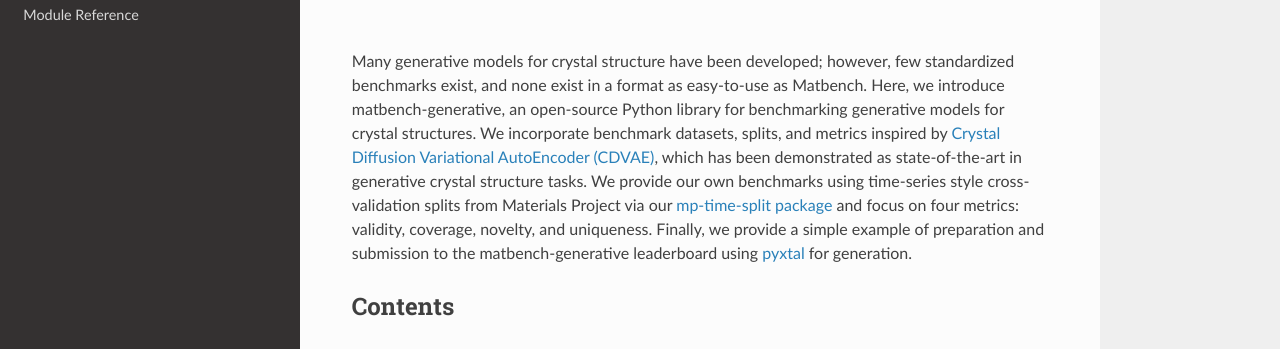
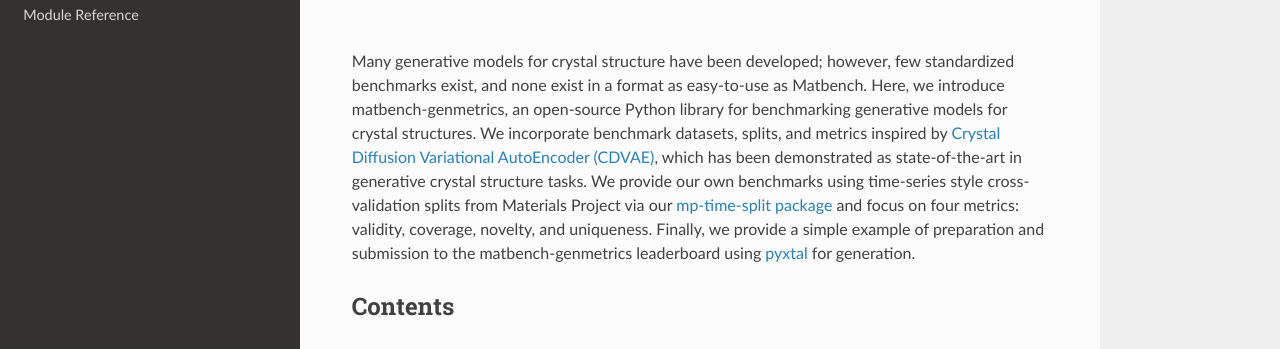
Before and after one commit to sparks-baird/matbench-genmetrics, a Sphinx documentation site: the page built from docs/index.md, in a window 1280 px wide and 900 px high. Shown: the part 278-627 px from the top of the window. Built offline with Sphinx 7.4.7 and the Read the Docs theme 2.0.0, drawn with Linux system fonts in a browser that asks for light colours.

Commit message:
matbench-genmetrics, not matbench-generative

```diff
--- a/docs/index.md
+++ b/docs/index.md
@@ -2,35 +2,35 @@
 
 [![Project generated with PyScaffold](https://img.shields.io/badge/-PyScaffold-005CA0?logo=pyscaffold)](https://pyscaffold.org/)
 [![ReadTheDocs](https://readthedocs.org/projects/matbench-genmetrics/badge/?version=latest)](https://matbench-genmetrics.readthedocs.io/en/stable/)
-[![Coveralls](https://img.shields.io/coveralls/github/<USER>/matbench-genmetrics/main.svg)](https://coveralls.io/r/<USER>/matbench-genmetrics)
+[![Coveralls](https://img.shields.io/coveralls/github/sparks-baird/matbench-genmetrics/main.svg)](https://coveralls.io/r/sparks-baird/matbench-genmetrics)
 [![PyPI-Server](https://img.shields.io/pypi/v/matbench-genmetrics.svg)](https://pypi.org/project/matbench-genmetrics/)
 [![Conda-Forge](https://img.shields.io/conda/vn/conda-forge/matbench-genmetrics.svg)](https://anaconda.org/conda-forge/matbench-genmetrics)
 ![PyPI - Downloads](https://img.shields.io/pypi/dm/matbench-genmetrics)
 
 Generative materials benchmarking metrics, inspired by CDVAE.
 
-<a class="github-button" href="https://github.com/sparks-baird/matbench-generative"
+<a class="github-button" href="https://github.com/sparks-baird/ matbench-genmetrics"
 data-icon="octicon-star" data-size="large" data-show-count="true" aria-label="Star
-sparks-baird/matbench-generative on GitHub">Star</a>
+sparks-baird/ matbench-genmetrics on GitHub">Star</a>
 <a class="github-button"
 href="https://github.com/sgbaird" data-size="large" data-show-count="true"
 aria-label="Follow @sgbaird on GitHub">Follow @sgbaird</a>
-<a class="github-button" href="https://github.com/sparks-baird/matbench-generative/issues"
+<a class="github-button" href="https://github.com/sparks-baird/ matbench-genmetrics/issues"
 data-icon="octicon-issue-opened" data-size="large" data-show-count="true"
-aria-label="Issue sparks-baird/matbench-generative on GitHub">Issue</a>
-<a class="github-button" href="https://github.com/sparks-baird/matbench-generative/discussions" data-icon="octicon-comment-discussion" data-size="large" aria-label="Discuss sparks-baird/matbench-generative on GitHub">Discuss</a>
+aria-label="Issue sparks-baird/ matbench-genmetrics on GitHub">Issue</a>
+<a class="github-button" href="https://github.com/sparks-baird/ matbench-genmetrics/discussions" data-icon="octicon-comment-discussion" data-size="large" aria-label="Discuss sparks-baird/ matbench-genmetrics on GitHub">Discuss</a>
 <br><br>
 
 Many generative models for crystal structure have been developed; however, few
 standardized benchmarks exist, and none exist in a format as easy-to-use as Matbench.
-Here, we introduce matbench-generative, an open-source Python library for benchmarking
+Here, we introduce  matbench-genmetrics, an open-source Python library for benchmarking
 generative models for crystal structures. We incorporate benchmark datasets, splits, and
 metrics inspired by [Crystal Diffusion Variational AutoEncoder (CDVAE)](https://github.com/txie-93/cdvae), which has been
 demonstrated as state-of-the-art in generative crystal structure tasks. We
 provide our own benchmarks using time-series style cross-validation splits from
 Materials Project via our [mp-time-split package](https://mp-time-split.readthedocs.io/en/latest/) and focus on four metrics: validity,
 coverage, novelty, and uniqueness. Finally, we provide a simple example of preparation
-and submission to the matbench-generative leaderboard using [pyxtal](https://pyxtal.readthedocs.io/en/latest/) for generation.
+and submission to the  matbench-genmetrics leaderboard using [pyxtal](https://pyxtal.readthedocs.io/en/latest/) for generation.
 
 ## Contents
 
```
